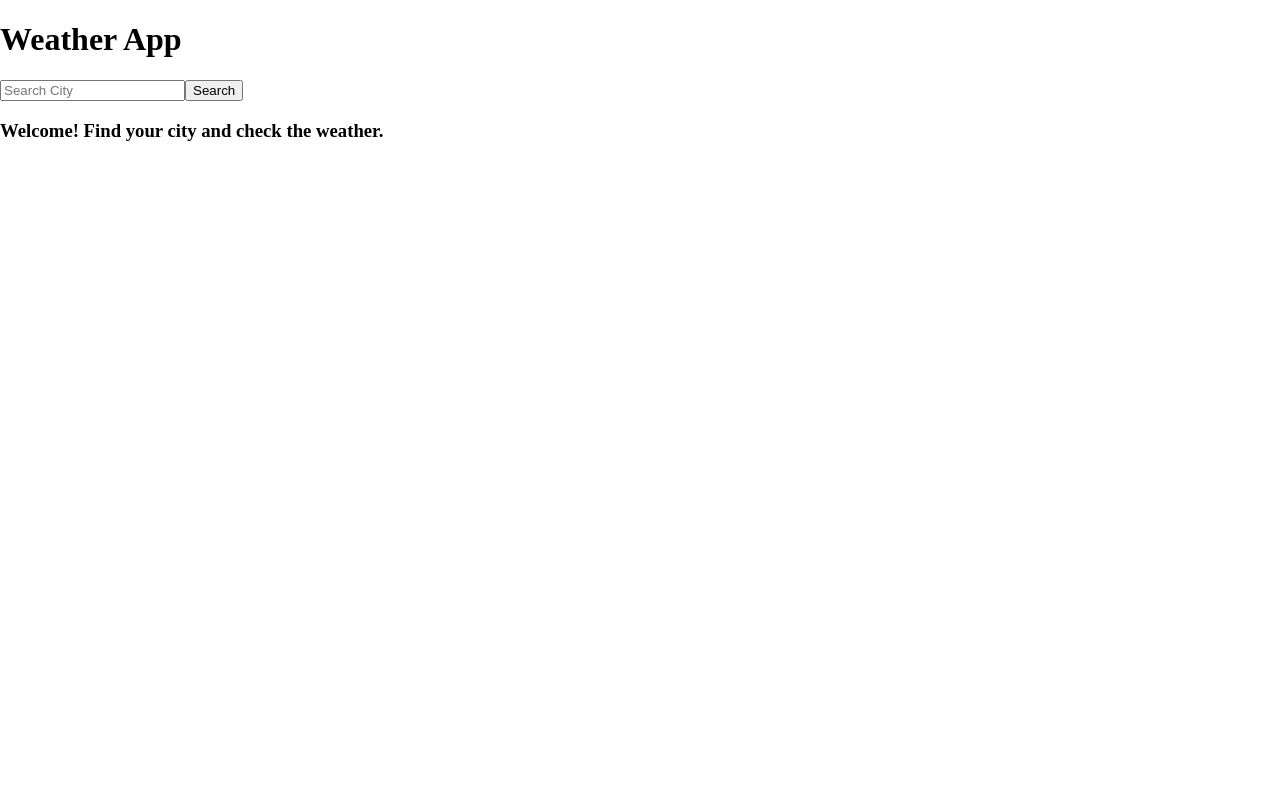
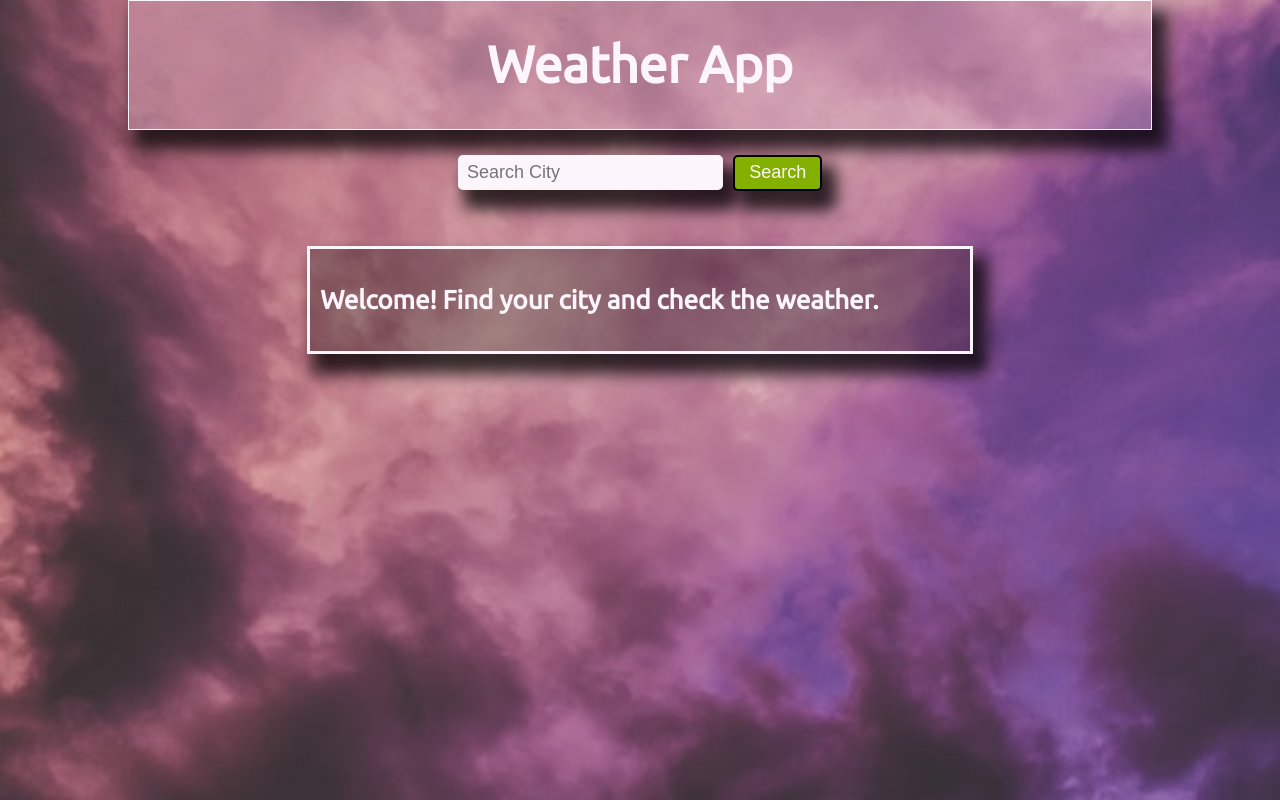
Before and after one commit to mateuszlubianka1993/weather-app-react, a React (Create React App) app: page / in a window 1280 px wide. Built offline with nearby package versions, Linux system fonts and the light colour scheme.

Commit message:
add css part 1

```diff
--- a/public/index.html
+++ b/public/index.html
@@ -11,6 +11,10 @@
 
     <link rel="manifest" href="%PUBLIC_URL%/manifest.json" />
 
+    <link href="https://fonts.googleapis.com/css?family=Ubuntu" rel="stylesheet">
+
+    <link rel="stylesheet" href="https://use.fontawesome.com/releases/v5.8.1/css/all.css" integrity="sha384-50oBUHEmvpQ+1lW4y57PTFmhCaXp0ML5d60M1M7uH2+nqUivzIebhndOJK28anvf" crossorigin="anonymous">
+
     <title>Weather React App</title>
   </head>
   <body>
--- a/src/components/App.js
+++ b/src/components/App.js
@@ -43,7 +43,7 @@ class App extends React.Component {
         const today = new Date().toLocaleString();
         this.setState({
           cityName: this.state.inputValue,
-          temp: result.main.temp,
+          temp: Math.round(result.main.temp),
           pressure: result.main.pressure,
           wind: result.wind.speed,
           humidity: result.main.humidity,
--- /dev/null
+++ b/src/components/Header.css
@@ -0,0 +1,12 @@
+.header-container {
+    border: 1px solid #fdf5fc;
+    width: 80%;
+    margin-left: auto;
+    margin-right: auto;
+    text-align: center;
+    font-size: 160%;
+    background-color: rgba(253,245,252,0.2);
+    -webkit-box-shadow: 10px 15px 15px 5px rgba(0,0,0,0.75);
+    -moz-box-shadow: 10px 15px 15px 5px rgba(0,0,0,0.75);
+    box-shadow: 10px 15px 15px 5px rgba(0,0,0,0.75);
+}
--- a/src/components/Header.js
+++ b/src/components/Header.js
@@ -1,9 +1,10 @@
 import React from 'react';
+import './Header.css';
 
 const Header = () => {
 
     return (
-        <div>
+        <div className="header-container">
             <h1>Weather App</h1>
         </div>
     );
--- /dev/null
+++ b/src/components/SearchBar.css
@@ -0,0 +1,47 @@
+.searchBar-container {
+    width: 80%;
+    margin-left: auto;
+    margin-right: auto;
+    padding: 20px;
+}
+
+.searchBar-form {
+    width: 95%;
+    margin-left: auto;
+    margin-right: auto;
+    padding: 5px 25px;
+    text-align: center;
+}
+
+.searchBar-container input, .searchBar-container button {
+    border-radius: 5px;
+    border-style: solid;
+    font-size: 18px;
+    color: #222;
+    -webkit-box-shadow: 10px 15px 15px 5px rgba(0,0,0,0.75);
+    -moz-box-shadow: 10px 15px 15px 5px rgba(0,0,0,0.75);
+    box-shadow: 10px 15px 15px 5px rgba(0,0,0,0.75);
+}
+
+.searchBar-container input {
+    width: 30%;
+    height: 35px;
+    padding-left: 7px;
+    background-color: #fdf5fc;
+    border-color: #fdf5fc;
+}
+
+.searchBar-container button {
+    width: 10%;
+    height: 36px;
+    margin-left: 10px;
+    background-color: #84b000;
+    color: #fdf5fc;
+    transition: all ease-in-out 0.4s;
+}
+
+.searchBar-container button:hover {
+    background-color: #fdf5fc;
+    color: #84b000;
+    cursor: pointer;
+}
--- a/src/components/SearchBar.js
+++ b/src/components/SearchBar.js
@@ -1,10 +1,11 @@
 import React from 'react';
+import './SearchBar.css';
 
 class SearchBar extends React.Component {
     render() {
         return (
-            <div>
-                <form onSubmit={this.props.onFormSubmit}>
+            <div class="searchBar-container">
+                <form onSubmit={this.props.onFormSubmit} className="searchBar-form">
                     <input onChange={this.props.onInputChange} placeholder="Search City" type="text" />
                     <button>Search</button>
                 </form>
--- /dev/null
+++ b/src/components/WeatherDisplay.css
@@ -0,0 +1,89 @@
+* {
+    box-sizing: border-box;
+}
+
+.display-container {
+    width: 80%;
+    margin-left: auto;
+    margin-right: auto;
+    padding-top: 30px;
+}
+
+h3 {
+    font-size: 26px;
+    text-align: center;
+}
+
+.display-box {
+    border: 3px solid #fdf5fc;
+    width: 65%;
+    margin-left: auto;
+    margin-right: auto;
+    padding: 10px;
+    background-color: rgba(0,0,0,0.3);
+    display: flex;
+    flex-flow: row wrap;
+    -webkit-box-shadow: 10px 15px 15px 5px rgba(0,0,0,0.75);
+    -moz-box-shadow: 10px 15px 15px 5px rgba(0,0,0,0.75);
+    box-shadow: 10px 15px 15px 5px rgba(0,0,0,0.75);
+}
+
+.display-header {
+    border-bottom: 1px solid #fdf5fc;
+    display: flex;
+    justify-content: space-around;
+    flex-basis: 100%;
+    font-size: 26px;
+    margin-bottom: 10px;
+    text-transform: uppercase;
+}
+
+.temp-box {
+    flex-basis: 35%;
+    display: flex;
+    align-items: center;
+    padding-left: 15px;
+}
+
+.other-detail-box {
+    flex-basis: 65%;
+}
+
+.temp-detail {
+    height: 75px;
+    width: 75px;
+    font-size: 48px;
+    padding: 10px;
+}
+
+.temp-icon {
+    border: 2px solid #fdf5fc;
+    border-radius: 50%;
+    text-align: center;
+}
+
+.other-detail-box {
+    border-left: 2px solid #fdf5fc;
+    padding: 15px;
+}
+
+.sun-rise-set {
+    font-size: 24px;
+    display: flex;
+    justify-content: space-around;
+    padding-bottom: 5px;
+    border-bottom: 1px solid #fdf5fc;
+}
+
+.weater-detail-div-container {
+    display: flex;
+    flex-wrap: wrap;
+    text-align: start;
+    padding: 10px;
+    font-size: 20px;
+}
+
+.weather-detail-div {
+    flex-basis: 50%;
+    padding-top: 10px;
+}
--- a/src/components/WeatherDisplay.js
+++ b/src/components/WeatherDisplay.js
@@ -1,4 +1,5 @@
 import React from 'react';
+import './WeatherDisplay.css';
 
 class WeatherDisplay extends React.Component{
 
@@ -18,15 +19,24 @@ render() {
                 <div className="display-box">
                     <div className="display-header">
                         <div>{this.props.data.cityName}</div>
-                    <   div>{this.props.data.date}</div>
+                        <div>{this.props.data.date}</div>
                     </div>
-                    <div>Temp {this.props.data.temp}&deg;C</div>
-                    <div>Ciś {this.props.data.pressure} hPa</div>
-                    <div>Wilg {this.props.data.humidity} %</div>
-                    <div>Wiatr {this.props.data.wind} m/s</div>
-                    <div>Zach {this.props.data.clouds} %</div>
-                    <div>Wsch {this.props.data.sunrise}</div>
-                    <div>zach {this.props.data.sunset}</div>
+                    <div className="weather-detail-box temp-box">
+                        <div className="temp-detail temp-icon"><i class="fas fa-thermometer-half"></i></div>
+                        <div className="temp-detail">{this.props.data.temp}&deg;C</div>
+                    </div>
+                    <div className="weather-detail-box other-detail-box">
+                        <div className="sun-rise-set">
+                            <div className="sun-rise-set-box"><i class="fas fa-sort-up"></i><i class="fas fa-sun"></i> {this.props.data.sunrise}</div>
+                            <div className="sun-rise-set-box"><i class="fas fa-sort-down"></i><i class="fas fa-sun"></i> {this.props.data.sunset}</div>
+                        </div>
+                        <div className="weater-detail-div-container">
+                            <div className="weather-detail-div"><i class="fab fa-cloudscale"></i> {this.props.data.pressure} hPa</div>
+                            <div className="weather-detail-div"><i class="fas fa-tint"></i> {this.props.data.humidity} %</div>
+                            <div className="weather-detail-div"><i class="fas fa-wind"></i> {this.props.data.wind} m/s</div>
+                            <div className="weather-detail-div"><i class="fas fa-cloud"></i> {this.props.data.clouds} %</div>
+                        </div>
+                    </div>
                 </div>
             </div>
         );
--- a/src/index.css
+++ b/src/index.css
@@ -1,5 +1,9 @@
 body {
   margin: 0;
   padding: 0;
-  /* font-family: ; */
+  background-image: url("./img/abstract-art-background-1040473.jpg");
+  background-size: cover;
+  color: #fdf5fc;
+  font-family: 'Ubuntu', sans-serif;
+
 }
```
Also changed, not shown: src/img/abstract-art-background-1040473.jpg (added).
